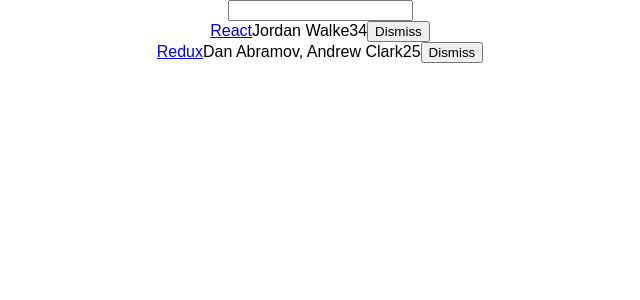
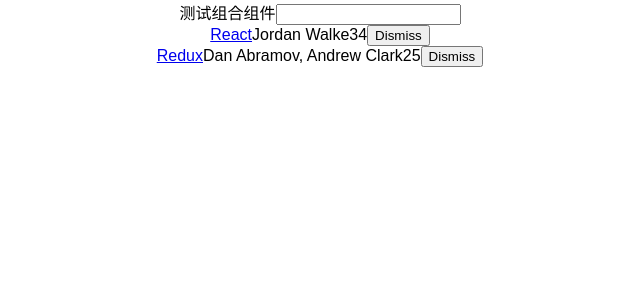
Before and after one commit to panasamsara/hackernews, a React (Create React App) app: page / in a window 1280 px wide. Shown: the top 300 px of the page, without its empty margins (320-960 px from the left). Built offline with nearby package versions, Linux system fonts and the light colour scheme.

Commit message:
children属性，可组合组件

```diff
--- a/src/App.js
+++ b/src/App.js
@@ -53,7 +53,7 @@
    const {searchTerm, list} = this.state
     return (
       <div className="App">
-       <Search value={searchTerm} onChange={this.onSearchChange}/>
+          <Search value={searchTerm} onChange={this.onSearchChange}>测试组合组件</Search>
        <Table list={list} pattern={searchTerm} onDismiss={this.onDismiss}/>
       </div>
     );
--- a/src/Search.js
+++ b/src/Search.js
@@ -2,9 +2,10 @@
 
 class Search extends Component{
     render(){
-      const {value, onChange} = this.props
+      const {value, onChange, children} = this.props
       return (
         <form>
+          {children}
           <input type='text'  onChange={onChange}/>
         </form>
       )
```
Also changed, not shown: package.json (line endings or trailing spaces).
